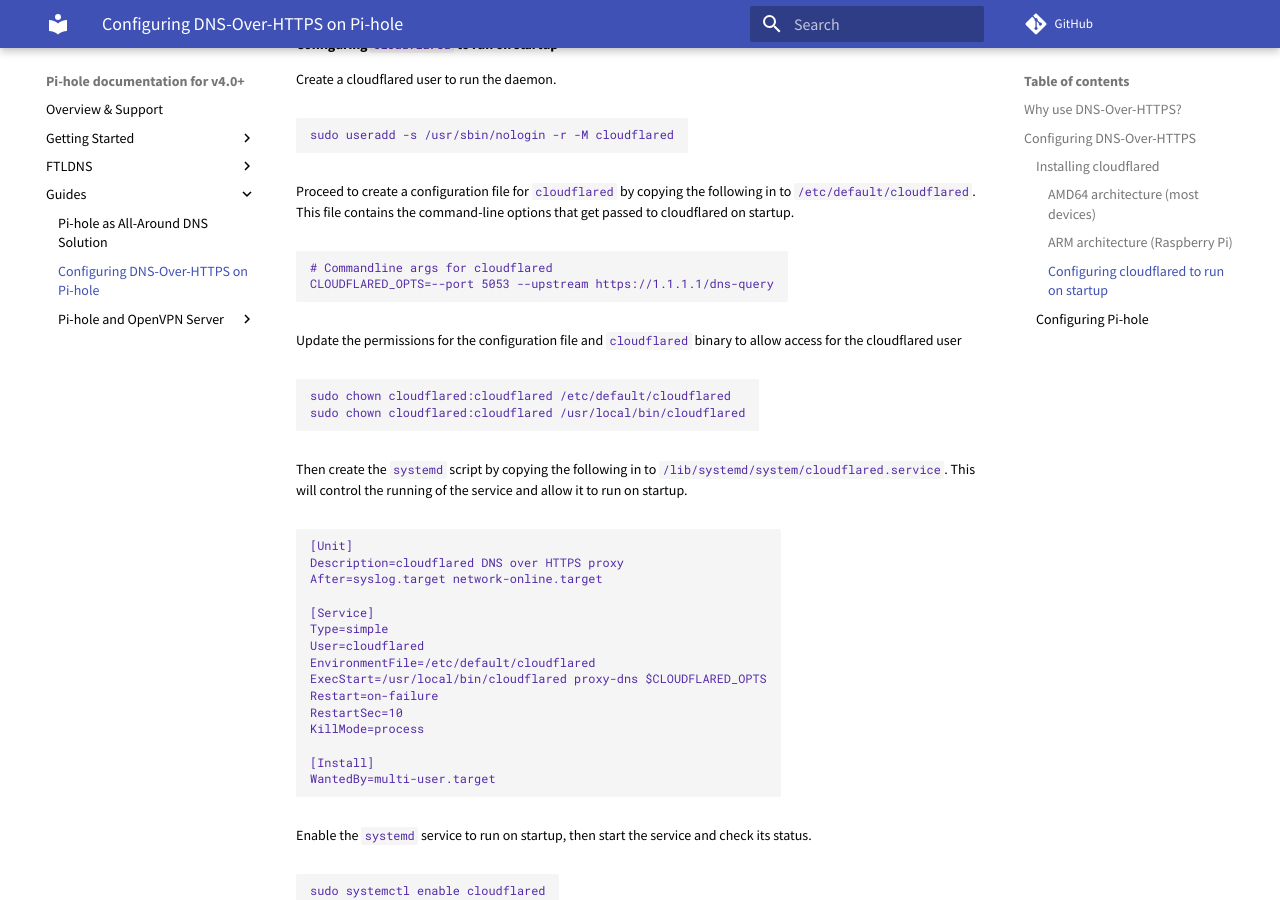
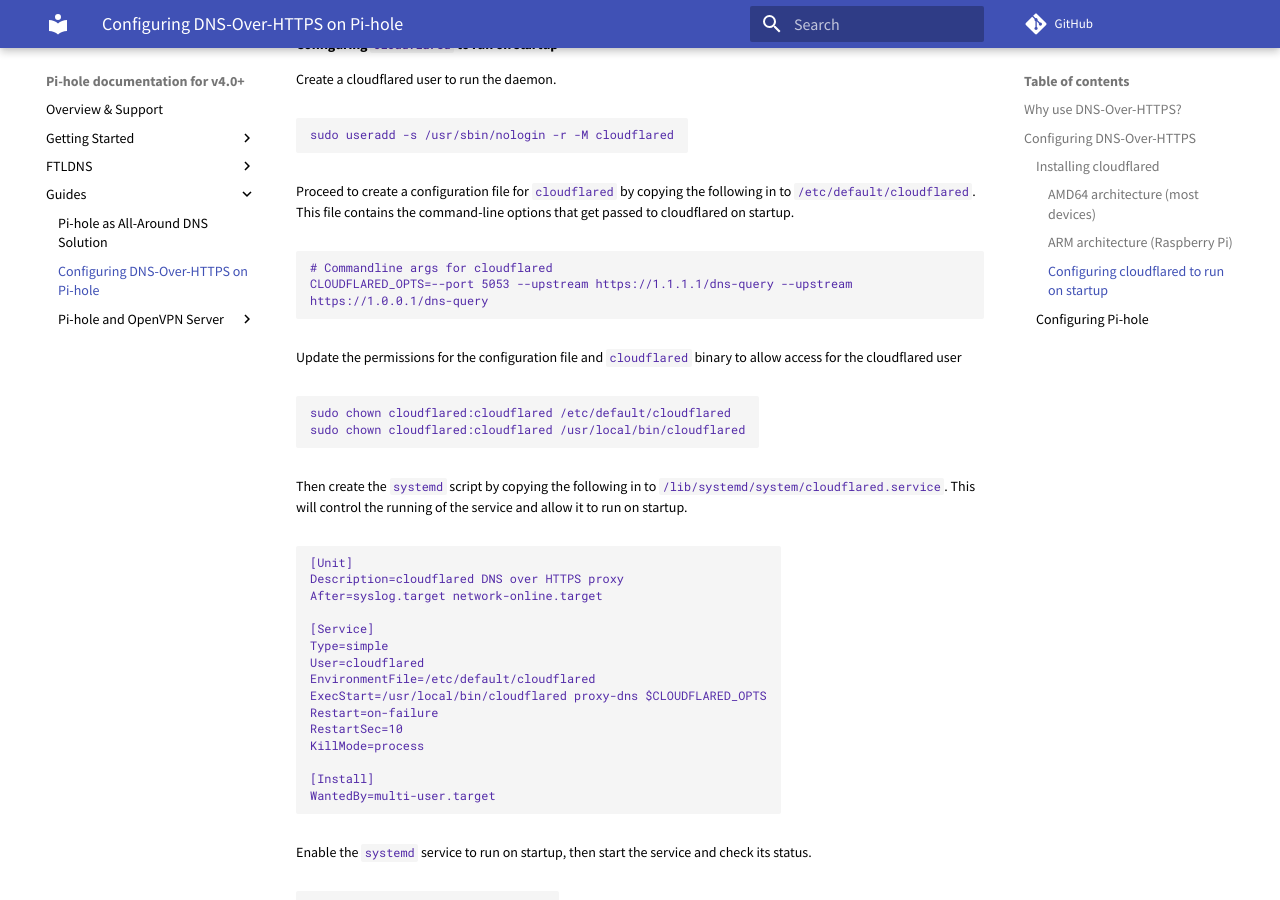
Before and after one commit to pi-hole/docs, an MkDocs documentation site: the page built from docs/guides/dns-over-https.md, in a window 1280 px wide and 900 px high, scrolled down 1089 px. Built offline with MkDocs 1.6.1 and Material for MkDocs 9.7.7, drawn with Linux system fonts in a browser that asks for light colours; comment, search, counter and statistics services are not loaded; old or Windows-style settings are respelled for this version of MkDocs.

Commit message:
Update dns-over-https.md
Added 1.0.0.1 also, for more redundancy.

````diff
--- a/docs/guides/dns-over-https.md
+++ b/docs/guides/dns-over-https.md
@@ -51,7 +51,7 @@
 
 ```
 # Commandline args for cloudflared
-CLOUDFLARED_OPTS=--port 5053 --upstream https://1.1.1.1/dns-query
+CLOUDFLARED_OPTS=--port 5053 --upstream https://1.1.1.1/dns-query --upstream https://1.0.0.1/dns-query
 ```
 
 Update the permissions for the configuration file and `cloudflared` binary to allow access for the cloudflared user
````
